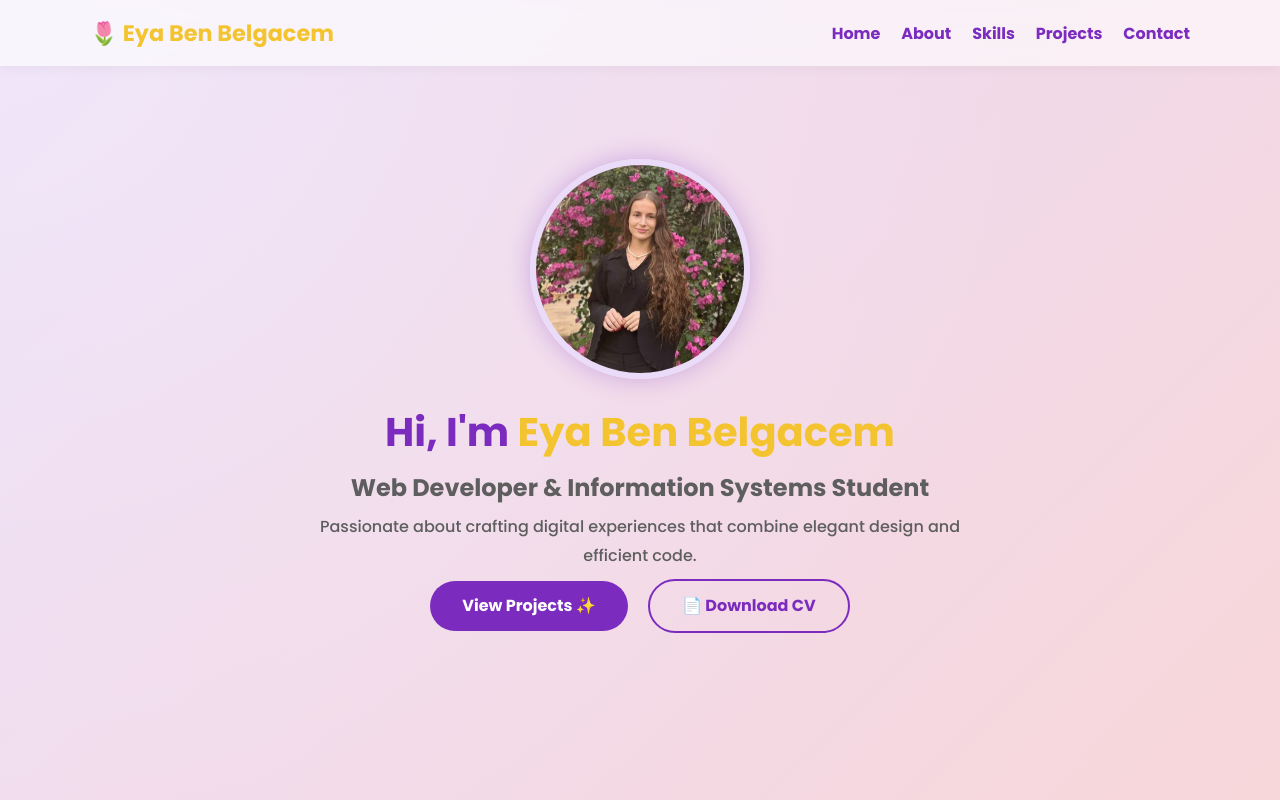
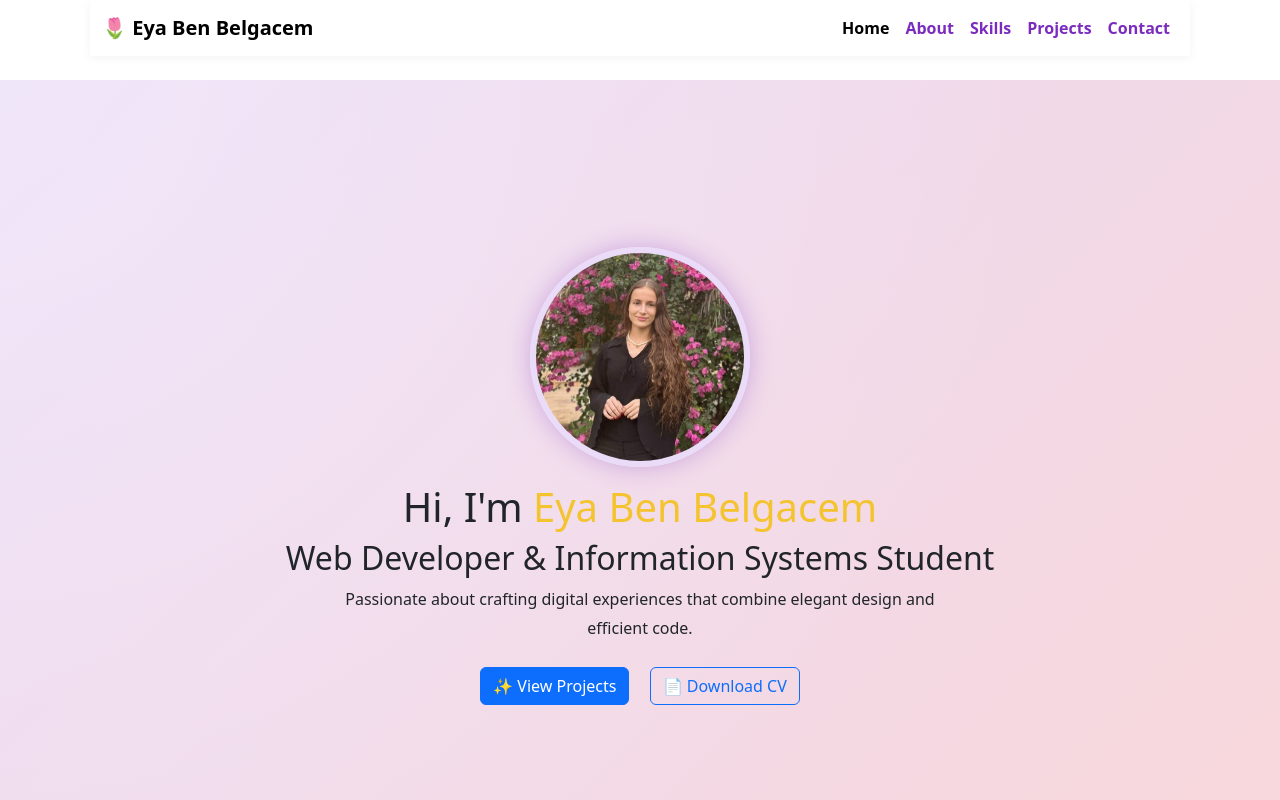
Before and after one commit to Eya-Ben-Belgacem/Portfolio_Eya_Ben_Belgacem, a plain HTML site: page index.html in a window 1280 px wide. Shown: the top 800 px of the page. Drawn offline with nearby package versions, Linux system fonts and the light colour scheme.

Commit message:
Intégration de Bootstrap et amélioration du design

```diff
--- a/index.html
+++ b/index.html
@@ -6,9 +6,35 @@
   <title>Eya Ben Belgacem – Portfolio</title>
   <link href="https://fonts.googleapis.com/css2?family=Poppins:wght@300;500;700&display=swap" rel="stylesheet" />
   <link rel="stylesheet" href="style.css" />
+  <!-- Bootstrap 5 CDN -->
+<link href="https://cdn.jsdelivr.net/npm/bootstrap@5.3.3/dist/css/bootstrap.min.css" rel="stylesheet">
+ <!-- 🌸 Police Google Fonts -->
+  <link href="https://fonts.googleapis.com/css2?family=Poppins:wght@300;500;700&display=swap" rel="stylesheet">
 </head>
+<!-- ✅ Bootstrap JS (nécessaire pour la navbar mobile) -->
+<script src="https://cdn.jsdelivr.net/npm/bootstrap@5.3.3/dist/js/bootstrap.bundle.min.js"></script>
 
 <body>
+    <!-- 🌸 Navbar Bootstrap -->
+<nav id="navbar" class="navbar navbar-expand-lg navbar-light fixed-top">
+  <div class="container">
+    <a class="navbar-brand fw-bold" href="#home">🌷 Eya Ben Belgacem</a>
+    <button class="navbar-toggler" type="button" data-bs-toggle="collapse" data-bs-target="#navmenu">
+      <span class="navbar-toggler-icon"></span>
+    </button>
+
+    <div class="collapse navbar-collapse justify-content-end" id="navmenu">
+      <ul class="navbar-nav">
+        <li class="nav-item"><a class="nav-link active" href="#home">Home</a></li>
+        <li class="nav-item"><a class="nav-link" href="#about">About</a></li>
+        <li class="nav-item"><a class="nav-link" href="#skills">Skills</a></li>
+        <li class="nav-item"><a class="nav-link" href="#projects">Projects</a></li>
+        <li class="nav-item"><a class="nav-link" href="#contact">Contact</a></li>
+      </ul>
+    </div>
+  </div>
+</nav>
+
   <!-- ✨ Header -->
   <header class="header">
     <nav class="navbar container">
@@ -34,8 +60,8 @@
         Passionate about crafting digital experiences that combine elegant design and efficient code.
       </p>
       <div class="buttons fade-in-delay3">
-        <a href="#projects" class="btn">View Projects ✨</a>
-        <a href="cv/eya-ben-belgacem.pdf" class="btn-outline" target="_blank">📄 Download CV</a>
+        <a href="#projects" class="btn btn-primary me-2">✨ View Projects</a>
+<a href="cv/eya-ben-belgacem.pdf" target="_blank" class="btn btn-outline-primary">📄 Download CV</a>
       </div>
     </div>
   </section>
@@ -86,7 +112,8 @@
   </section>
 
   <!-- 📬 Contact -->
-  <section id="contact" class="section alt-bg fade-in">
+  <section id="contact" class="py-5 text-center">
+    <div class="container">
     <h2 class="section-title">📩 Get in Touch</h2>
     <p>
       <a href="mailto:benbelgacemeyaa@gmail.com" class="email-link">
@@ -94,7 +121,7 @@
         <img src="https://cdn.jsdelivr.net/gh/simple-icons/simple-icons/icons/maildotru.svg" alt="Email icon" />
       </a>
     </p>
-    <p>📍 Tozeur, Tunisia</p>
+    <p class="lead">📍 Tozeur, Tunisia</p>
     <div class="social-links">
       <a href="https://www.linkedin.com/in/eya-ben-belgacem-663031384/" target="_blank">
         <img src="https://cdn.jsdelivr.net/gh/simple-icons/simple-icons/icons/linkedin.svg" alt="LinkedIn" />
@@ -105,8 +132,8 @@
     </div>
   </section>
 
-  <footer>
-    <p>© 2025 Eya Ben Belgacem | Built with 💜 and creativity</p>
+  <footer class="text-center py-3 fw-semibold">
+    © 2025 Eya Ben Belgacem | Built with 💜 and creativity
   </footer>
 </body>
-</html>
+</html>  : corriger les fautes de bootstrap !
--- a/style.css
+++ b/style.css
@@ -141,3 +141,30 @@ footer{
   .about{flex-direction:column;}
   .about-img img{width:220px;}
 }
+.header {
+  display: none;
+}
+body {
+  padding-top: 80px;
+}
+#navbar {
+  backdrop-filter: blur(10px);
+  background: rgba(255, 255, 255, 0.8);
+  box-shadow: 0 2px 10px rgba(0, 0, 0, 0.05);
+}
+
+.navbar-brand {
+  color: var(--violet);
+  font-weight: 700;
+}
+
+.navbar-nav .nav-link {
+  color: var(--violet);
+  font-weight: 600;
+  transition: 0.3s;
+}
+
+.navbar-nav .nav-link:hover,
+.navbar-nav .nav-link.active {
+  color: var(--gold);
+}
```
